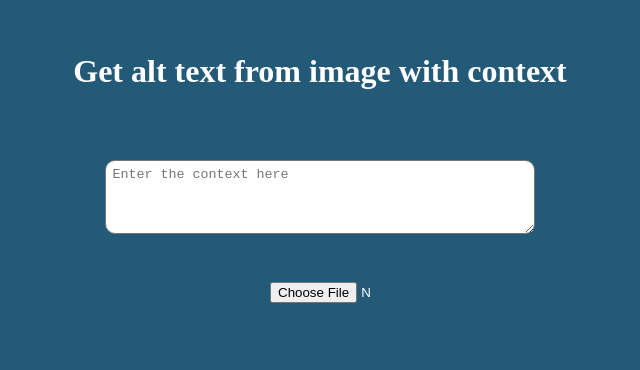
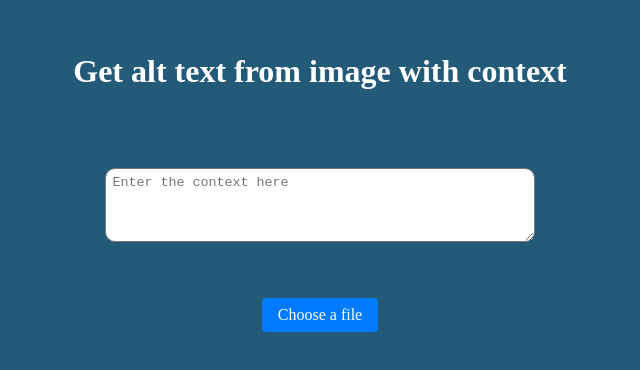
Before and after one commit to nilsreichardt/alt-text-api, a SvelteKit app in the folder frontend/: page / in a window 1280 px wide. Shown: the top 370 px of the page, without its empty margins (320-960 px from the left). Built offline with nearby package versions, Linux system fonts and the light colour scheme.

Commit message:
more styling

```diff
--- a/frontend/src/routes/+page.svelte
+++ b/frontend/src/routes/+page.svelte
@@ -39,13 +39,16 @@
 	<!-- Selection View -->
 	<textarea rows="4" cols="50" placeholder="Enter the context here" bind:value={contextPrompt} />
 
-	<input type="file" bind:files accept="image/png, image/jpeg" on:change={upload} />
+	<label for="file-input">Choose a file</label>
+	<input id="file-input" type="file" bind:files accept="image/png, image/jpeg" on:change={upload} />
 {/if}
 
 <style>
 	input {
 		width: 100px;
 		height: 50px;
+		border-radius: 10px;
+		padding: 0.4rem;
 	}
 
 	textarea {
@@ -58,4 +61,25 @@
 		padding: 0.4rem;
 		margin-top: 1rem;
 	}
+
+	input[type='file'] {
+		display: none;
+	}
+
+	label {
+		display: inline-block;
+		background-color: #007bff;
+		color: #fff;
+		padding: 0.5rem 1rem;
+		border-radius: 0.25rem;
+		cursor: pointer;
+	}
+
+	label:hover {
+		background-color: #0069d9;
+	}
+
+	label:active {
+		background-color: #0056b3;
+	}
 </style>
```
